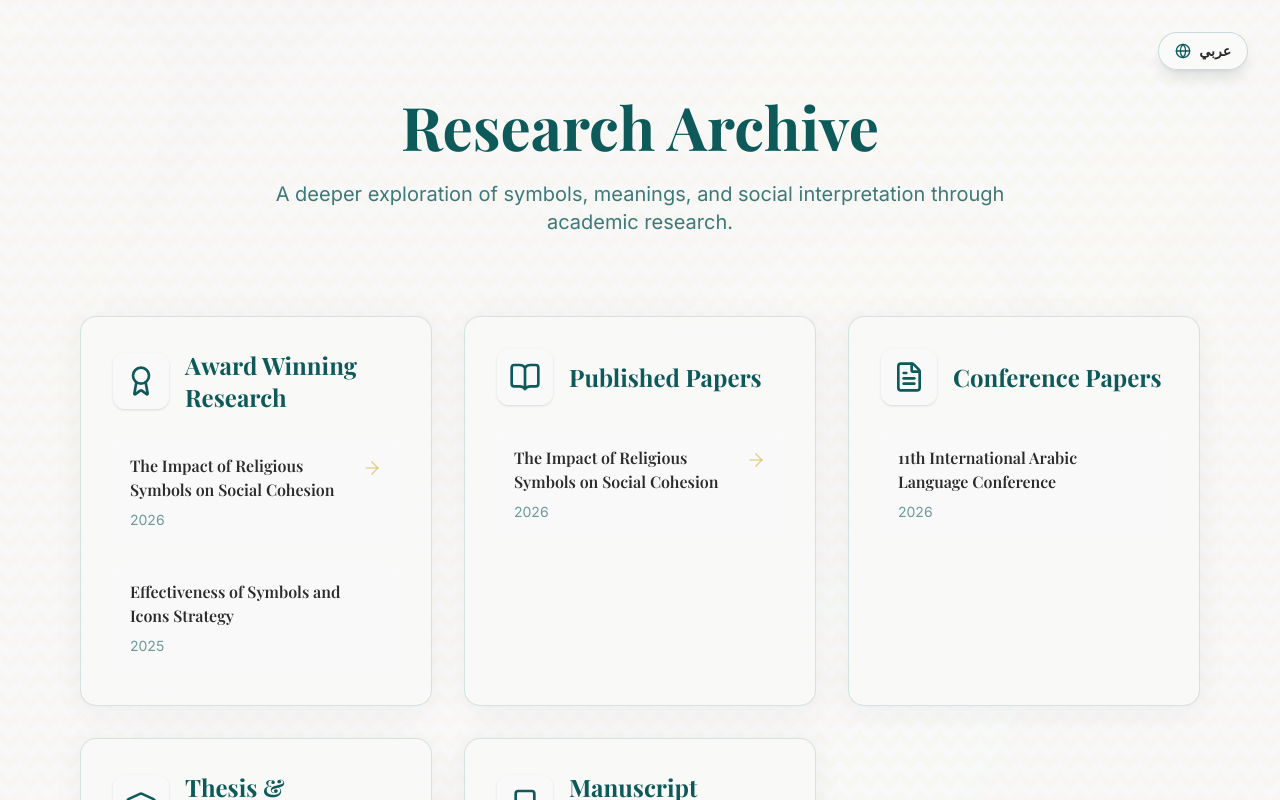
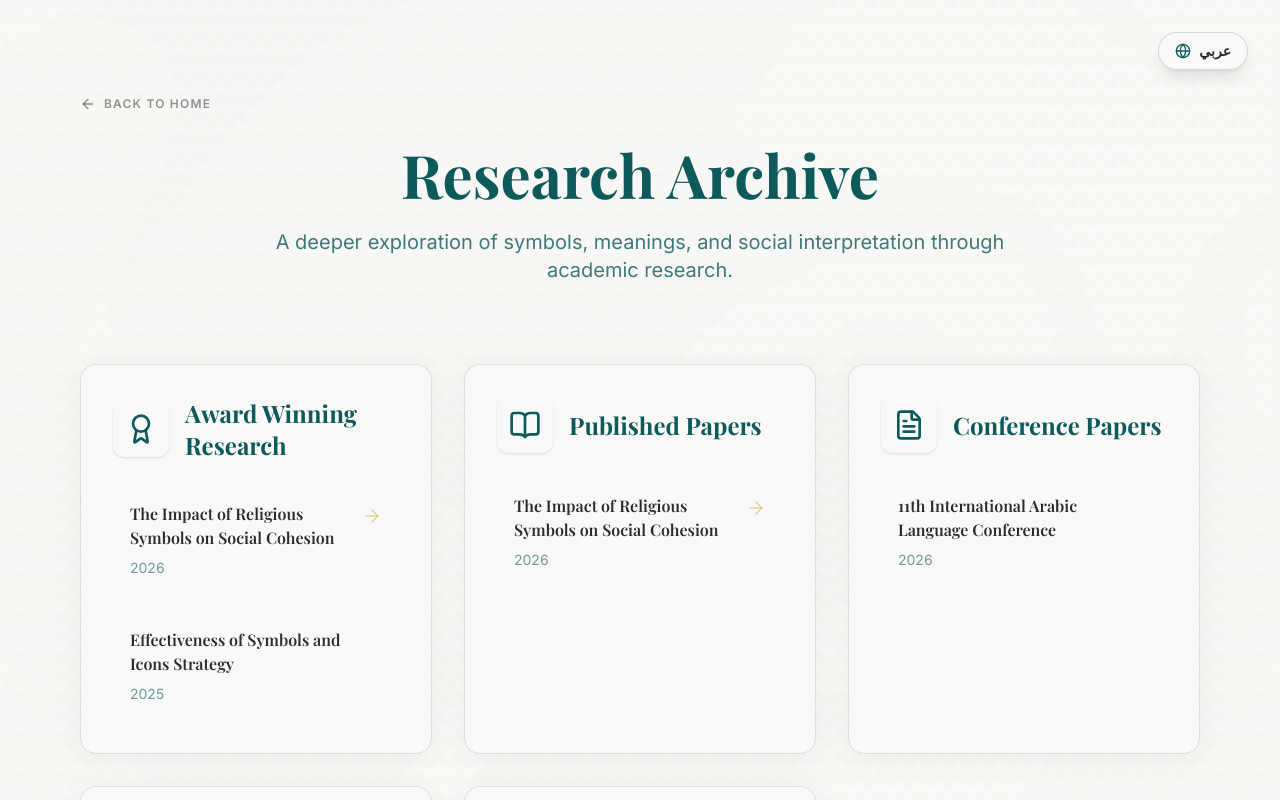
Before and after one commit to royestheking-a11y/Dr.-Fatima-Fadel-Alissawi, a Next.js app: page /research in a window 1280 px wide. Shown: the top 800 px of the page. Built offline with nearby package versions, Linux system fonts and the light colour scheme; a web font is replaced by a local one.

Commit message:
Add back button to research archive

```diff
--- a/src/app/research/page.tsx
+++ b/src/app/research/page.tsx
@@ -1,7 +1,7 @@
 "use client";
 
 import { motion } from "framer-motion";
-import { BookOpen, Award, FileText, Bookmark, GraduationCap, ArrowRight } from "lucide-react";
+import { BookOpen, Award, FileText, Bookmark, GraduationCap, ArrowRight, ArrowLeft } from "lucide-react";
 import Link from "next/link";
 import { useLanguage } from "@/context/LanguageContext";
 
@@ -86,6 +86,19 @@ export default function ResearchArchive() {
 
       <div className="container mx-auto px-4 max-w-6xl relative z-10">
 
+        {/* Back Button */}
+        <div className="flex justify-start mb-8 text-left" dir={isArabic ? 'rtl' : 'ltr'}>
+          <Link
+            href="/#researchLab"
+            className="inline-flex items-center gap-2 text-charcoal/50 hover:text-primary transition-colors font-semibold tracking-widest uppercase text-xs"
+          >
+            {isArabic ? (
+              <>العودة إلى الرئيسية <ArrowLeft className="w-4 h-4 rotate-180" /></>
+            ) : (
+              <><ArrowLeft className="w-4 h-4" /> Back to Home</>
+            )}
+          </Link>
+        </div>
         {/* Header */}
         <div className="text-center mb-20">
           <motion.h1
```
Also changed, not shown: 2 other files (tests, documents, lock files or other folders).
